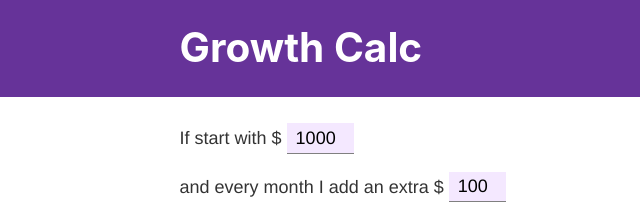
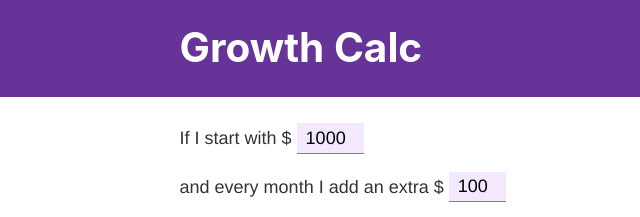
Before and after one commit to wookee9/growth-calc-app, a Gatsby site: page / in a window 1280 px wide. Shown: the top 217 px of the page, 0-640 px from the left. Built offline with nearby package versions, Linux system fonts and the light colour scheme; Gatsby itself is replaced by a stand-in of ours.

Commit message:
Fix typo (#5)

```diff
--- a/src/components/Calculator.js
+++ b/src/components/Calculator.js
@@ -41,7 +41,7 @@ const Calculator = () => {
   return (
     <div className="calculator">
       <p>
-        {'If start with $ '}
+        {'If I start with $ '}
         <AutosizeInput
           name="capital"
           type="number"
```
